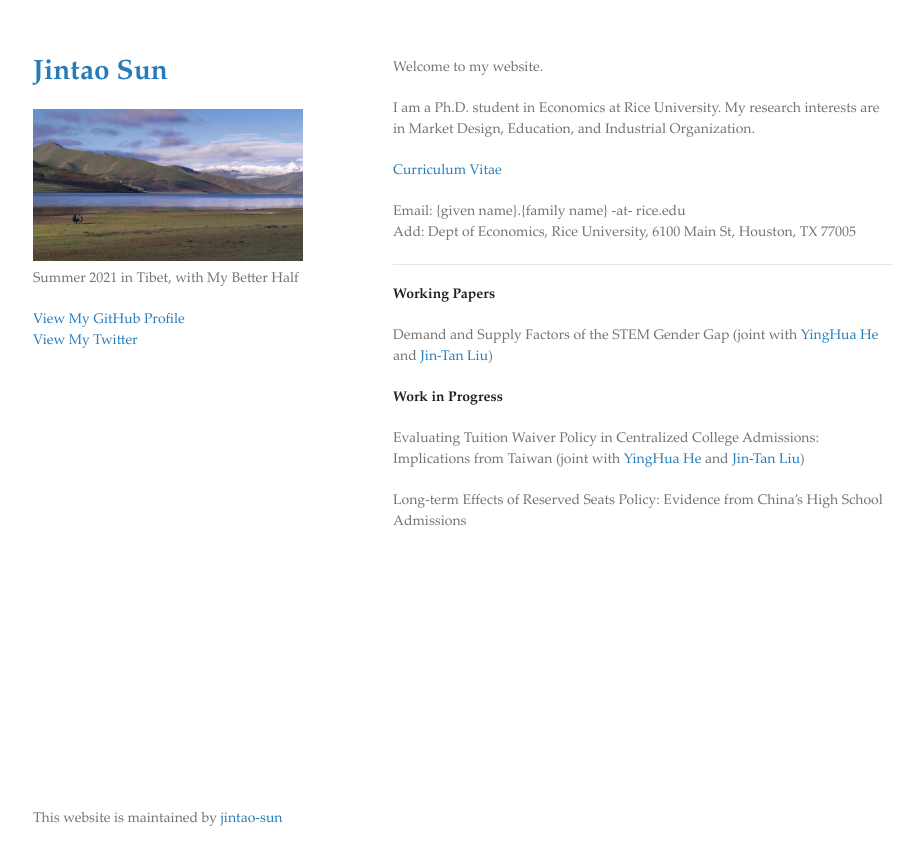
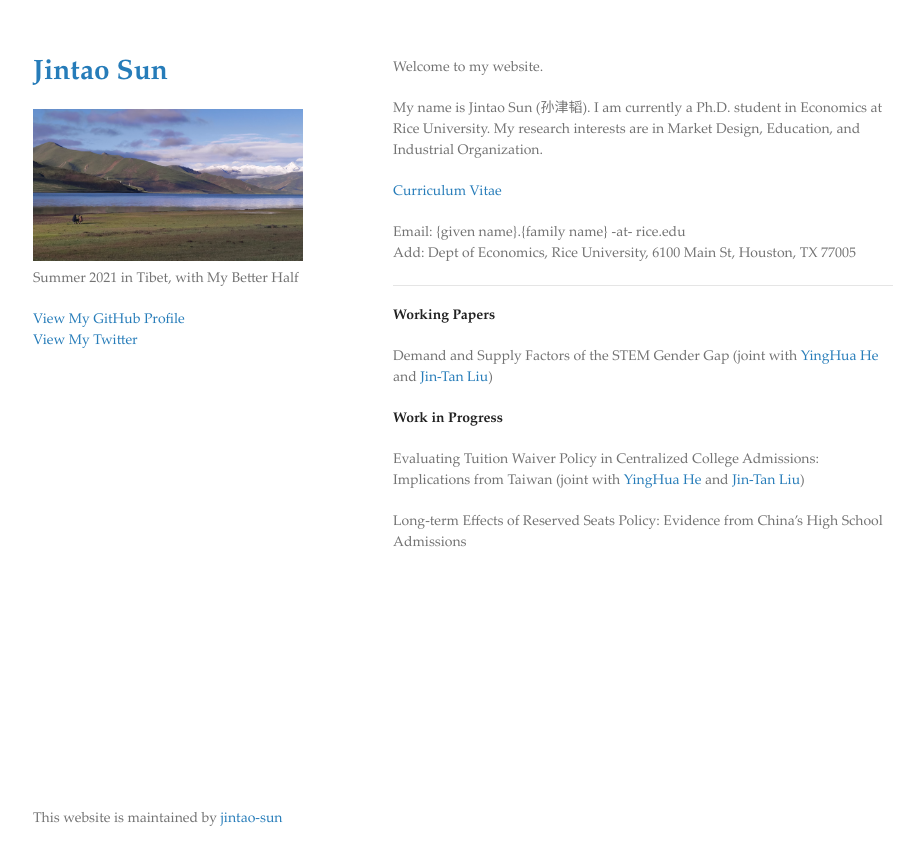
Before and after one commit to jintao-sun/jintao-sun.github.io, a Jekyll site: the page built from index.md, in a window 1280 px wide. Shown: the top 865 px of the page, without its empty margins (177-1101 px from the left). Built offline with Jekyll 4.4.1, drawn with Linux system fonts in a browser that asks for light colours.

Commit message:
Update index.md

```diff
--- a/index.md
+++ b/index.md
@@ -4,7 +4,7 @@ layout: default
 
 Welcome to my website.
 
-I am a Ph.D. student in Economics at Rice University. My research interests are in Market Design, Education, and Industrial Organization.
+My name is Jintao Sun (孙津韬). I am currently a Ph.D. student in Economics at Rice University. My research interests are in Market Design, Education, and Industrial Organization.
 
 [Curriculum Vitae](./curriculum-vitae.html)
 
```
